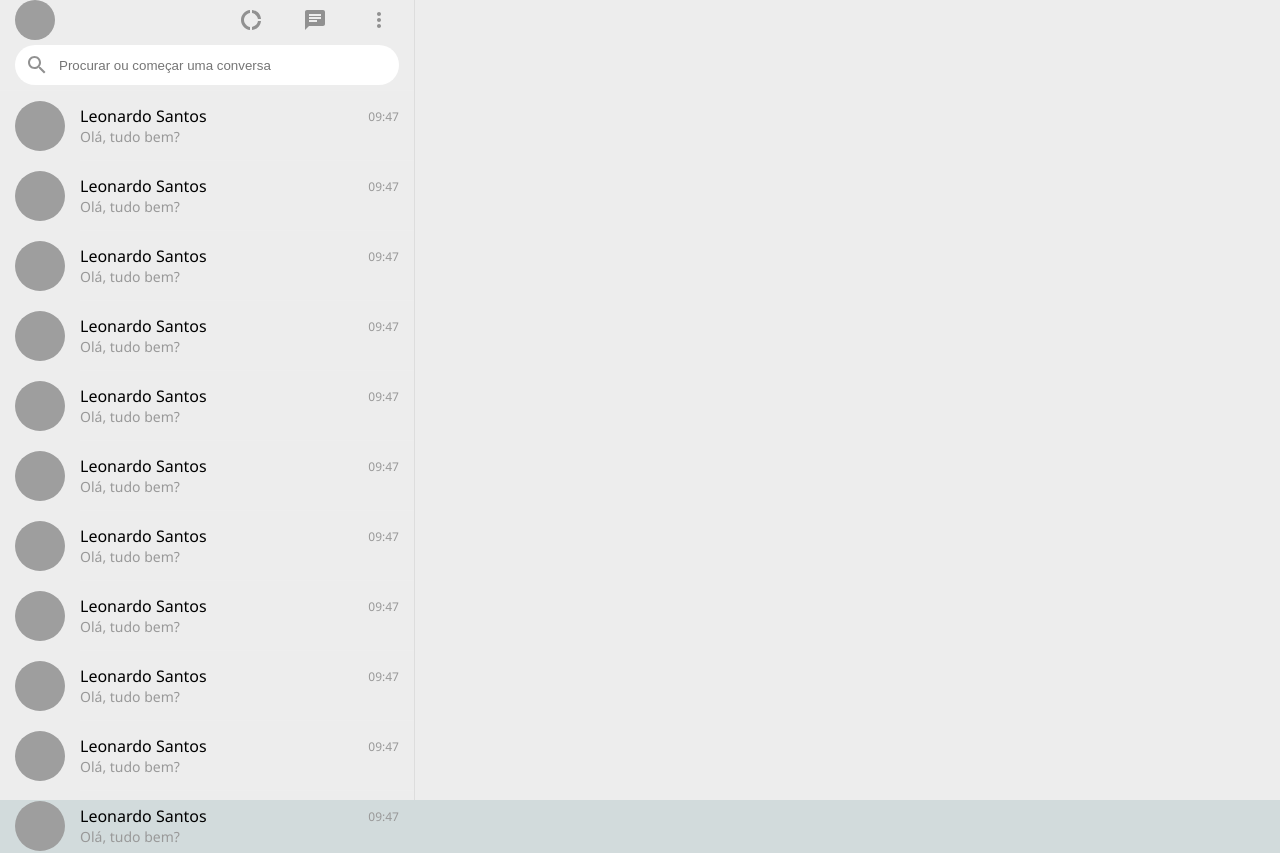
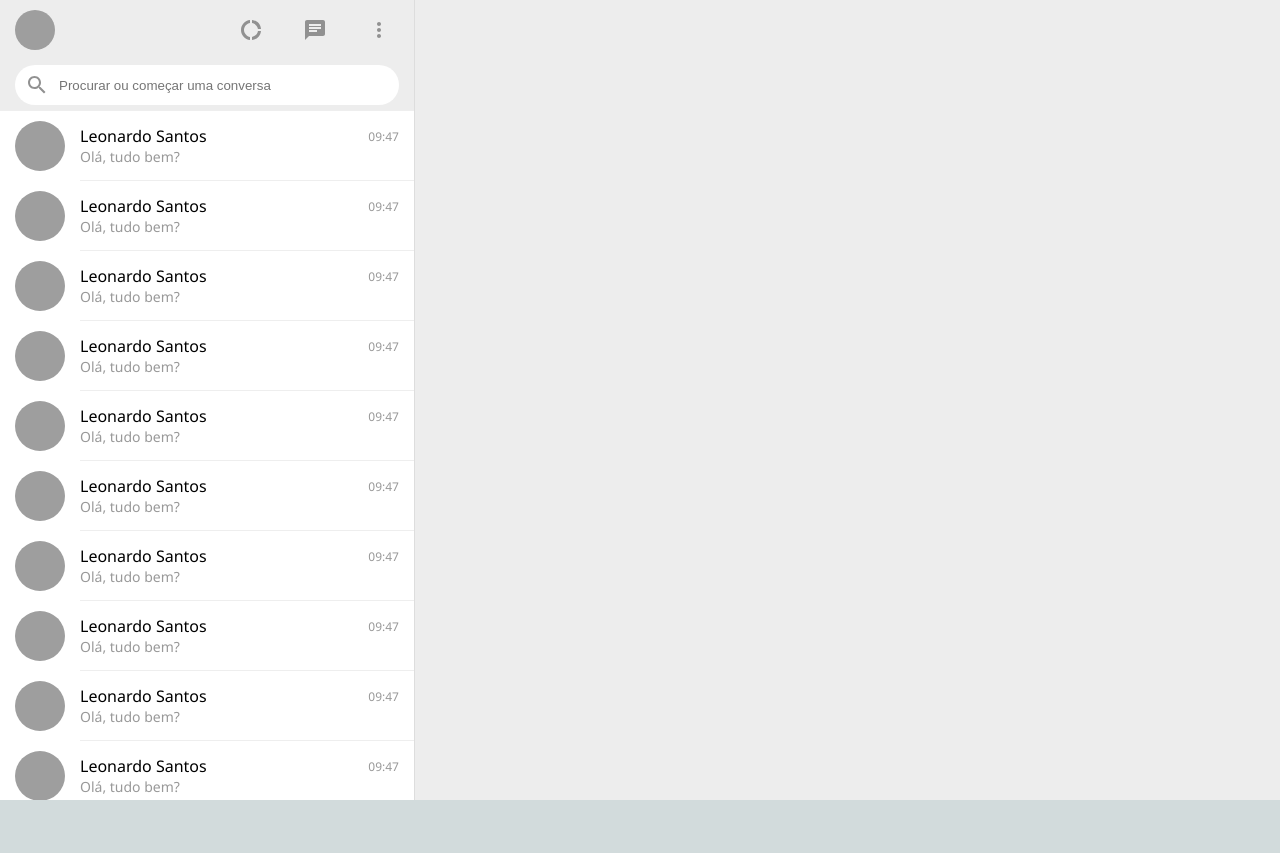
Before and after one commit to LeonardoOliveira3010/whatsappclone, a React (Create React App) app: page / in a window 1280 px wide. Shown: the top 853 px of the page. After the commit the page ends 800 px from the top, so only its background shows below. Built offline with nearby package versions, Linux system fonts and the light colour scheme; grey boxes are pictures that could not be loaded.

Commit message:
Ajustando layout do Sidebar

```diff
--- a/src/components/SideBar/sidebar.css
+++ b/src/components/SideBar/sidebar.css
@@ -30,3 +30,18 @@
   margin-left: 10px;
   font-family: 'Poppins', sans-serif;
 }
+
+.chatlist{
+  flex: 1;
+  background-color: #fff;
+  overflow-y: auto;
+}
+
+.chatlist::-webkit-scrollbar{
+  width: 6px;
+  height: 6px;
+}
+
+.chatlist::-webkit-scrollbar-thumb{
+  background-color: rgb(0,0,0, 0.2)
+}
```
